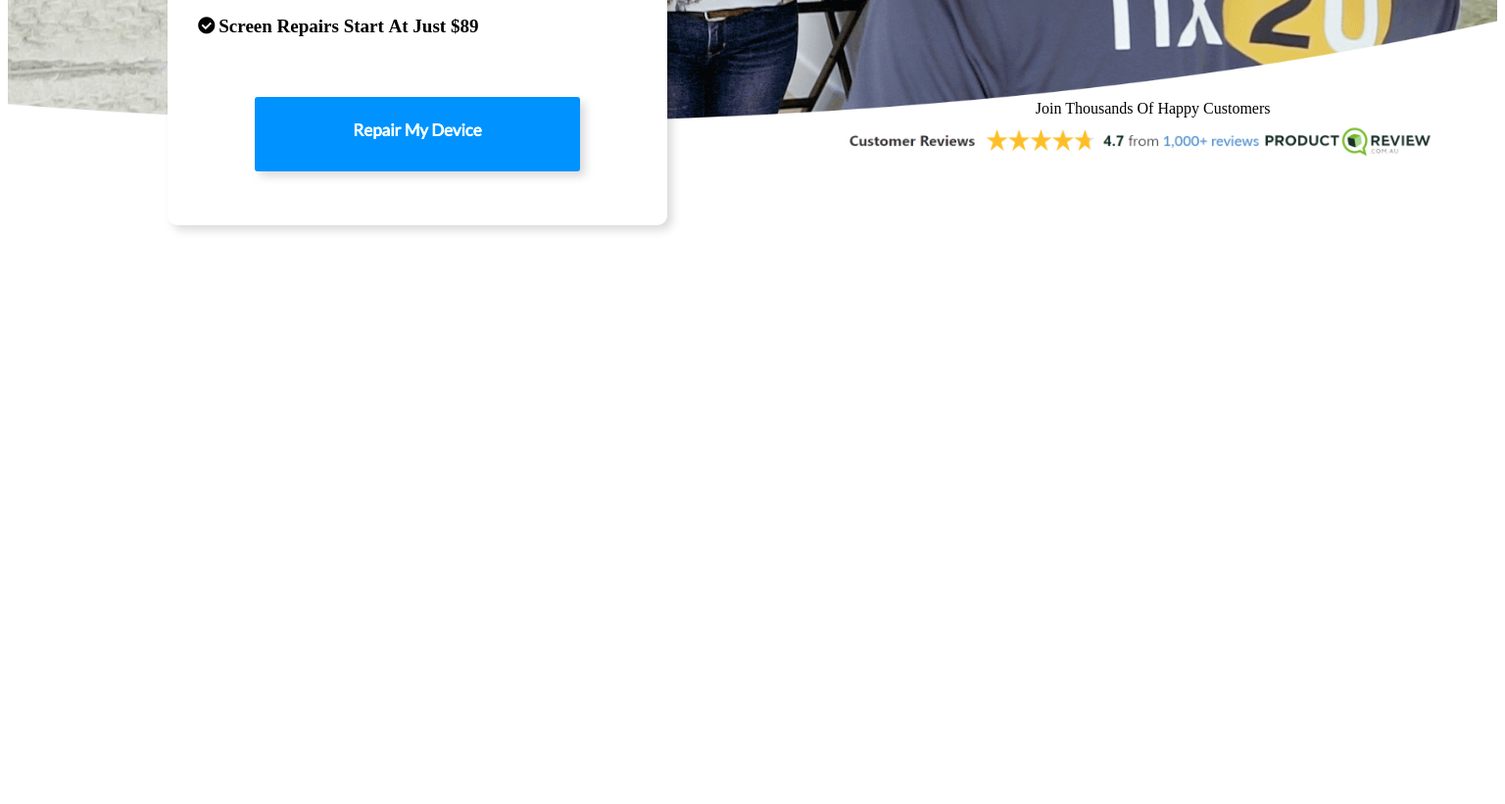
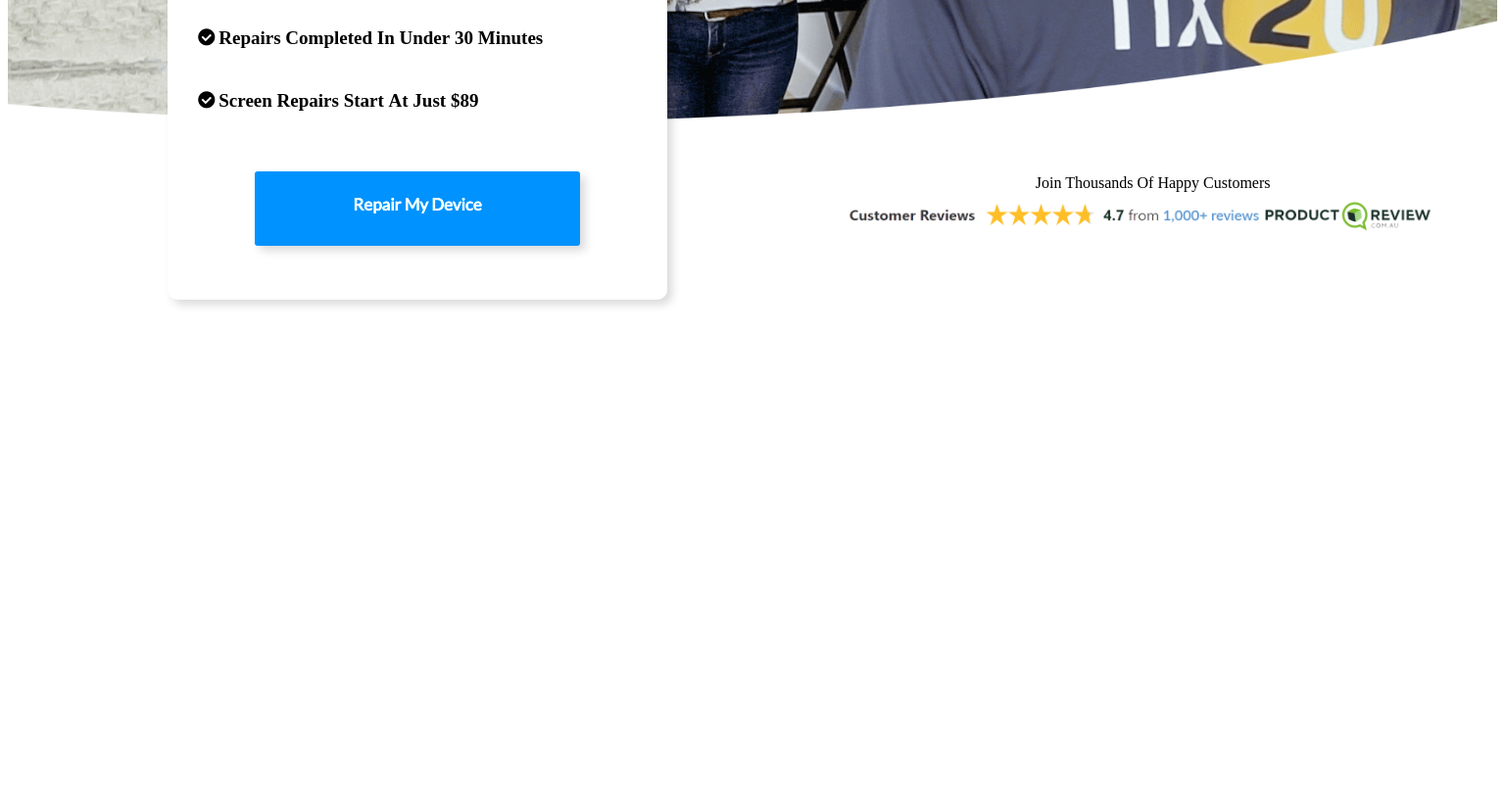
Before and after one commit to venkatweb1234/fix2U, a plain HTML site: page index.html in a window 1536 px wide. Shown: the part 538-1359 px from the top of the page at 98% size. Before the commit the page ends 1317 px from the top, so only its background shows below. Drawn offline with Linux system fonts and the light colour scheme.

Commit message:
more css changes

```diff
--- a/styles.css
+++ b/styles.css
@@ -223,7 +223,7 @@ body {
   }
   .covidbanner{
     min-height: 28em !important;
-    margin-top: -6% !important;
+    margin-top: -1% !important;
   }
   .RmD{
     top: -8% !important;
```
